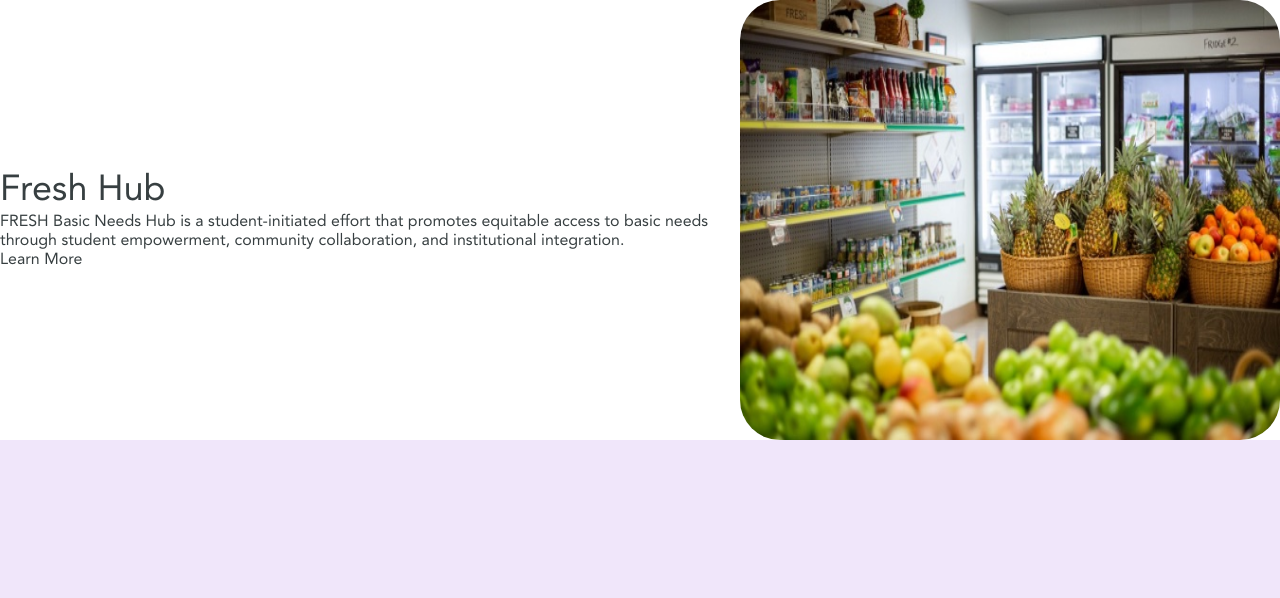
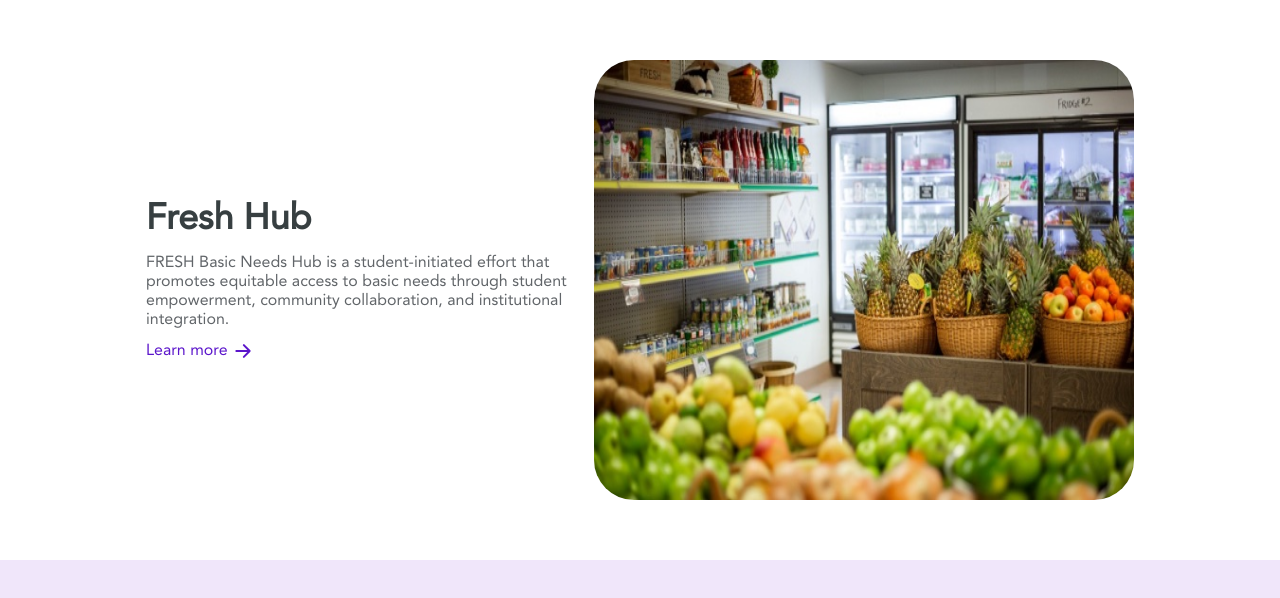
Before and after one commit to ctc-uci/bp-women-safety, a React (Create React App) app: page /Resources in a window 1280 px wide. Shown: the top 598 px of the page. Built offline with nearby package versions, Linux system fonts and the light colour scheme.

Commit message:
intro section fresh hub

```diff
--- a/src/common/vars.css
+++ b/src/common/vars.css
@@ -6,5 +6,5 @@
 
   /* Text */
   --light-black: #373F41;
-
+  --light-text: #616569;
 }
--- a/src/components/AboutSection/AboutSection.jsx
+++ /dev/null
@@ -1,24 +0,0 @@
-import React from 'react';
-import styles from './AboutSection.module.css';
-import '../../common/vars.css';
-import freshHub from '../../images/FreshHubPic.jpg';
-
-const AboutSection = () => {
-  return (
-    <div className={styles.main}>
-      <div className={styles.text}>
-        <div className={styles.title}>Fresh Hub</div>
-        <div className={styles.desc}>
-          FRESH Basic Needs Hub is a student-initiated effort that promotes equitable access to
-          basic needs through student empowerment, community collaboration, and institutional
-          integration.
-        </div>
-        <div>Learn More</div>
-      </div>
-
-      <img src={freshHub} alt="" className={styles['display-img']} />
-    </div>
-  );
-};
-
-export default AboutSection;
--- a/src/components/AboutSection/AboutSection.module.css
+++ /dev/null
@@ -1,40 +0,0 @@
-body{
-  margin: 0px;
-}
-
-.main{
-  font-family: 'Avenir';
-  color: var(--light-black);
-  background-color: white;
-  width: 100%;
-  display: flex;
-  flex-direction: row;
-  align-items: center;
-
-}
-
-.text{
-
-
-}
-
-
-.title{
-  font-size: 36px;
-}
-
-.desc{
-  font-size: 16px;
-}
-
-a {
-  color: var(--primary-purple);
-
-}
-
-.display-img{
-  width: 540px;
-  height: 440px;
-  border-radius: 40px;
-
-}
--- /dev/null
+++ b/src/components/IntroSection/IntroSection.jsx
@@ -0,0 +1,40 @@
+import React from 'react';
+import styles from './IntroSection.module.css';
+import '../../common/vars.css';
+import freshHub from '../../images/FreshHubPic.jpg';
+
+const IntroSection = () => {
+  return (
+    <div className={styles.main}>
+      <div className={styles.text}>
+        <div className={styles.title}>Fresh Hub</div>
+        <div className={styles.desc}>
+          FRESH Basic Needs Hub is a student-initiated effort that promotes equitable access to
+          basic needs through student empowerment, community collaboration, and institutional
+          integration.
+        </div>
+        <a href="https://basicneeds.uci.edu/" target="_blank" rel="noreferrer">
+          <span>Learn more</span>
+          <svg
+            width="20"
+            height="20"
+            viewBox="0 0 20 20"
+            fill="none"
+            xmlns="http://www.w3.org/2000/svg"
+          >
+            <path
+              d="M10.8334 4.16675L16.6667 10.0001L10.8334 15.8334M3.33337 10.0001H16.6667H3.33337Z"
+              stroke="#5B15CB"
+              strokeWidth="2"
+              strokeLinecap="round"
+              strokeLinejoin="round"
+            />
+          </svg>
+        </a>
+      </div>
+      <img src={freshHub} alt="" className={styles['display-img']} />
+    </div>
+  );
+};
+
+export default IntroSection;
--- /dev/null
+++ b/src/components/IntroSection/IntroSection.module.css
@@ -0,0 +1,77 @@
+body{
+  margin: 0px;
+}
+
+.main{
+  font-family: 'Avenir';
+  color: var(--light-black);
+  background-color: white;
+  display: flex;
+  flex-direction: row;
+  align-items: center;
+  justify-content: center;
+  padding: 60px 0;
+
+}
+
+.main > * {
+  width: 35%;
+}
+
+.text{
+  display: flex;
+  flex-direction: column;
+  height: 185px;
+  justify-content: space-evenly;
+
+
+}
+
+
+.title{
+  font-size: 36px;
+  font-weight: bolder;
+}
+
+.desc{
+  font-size: 16px;
+  color: var(--light-text);
+}
+
+a {
+  display: flex;
+  align-items: center;
+  color: var(--primary-purple);
+  text-decoration: none;
+
+}
+
+a > span{
+  padding-right: 5px;
+}
+
+.display-img{
+  width: 540px;
+  height: 440px;
+  border-radius: 40px;
+
+}
+
+
+@media screen and (max-width: 800px) {
+
+  .main{
+    flex-direction: column;
+  }
+
+  .main > * {
+    width: 80%;
+  }
+
+
+  .display-img{
+    width: 80%;
+    height: 65%;
+  }
+
+}
--- a/src/pages/Layout.jsx
+++ b/src/pages/Layout.jsx
@@ -5,7 +5,7 @@
 // import Footer from '../components/Footer';
 // import { Link } from 'react-router-dom';
 import './Layout.css';
-import AboutSection from '../components/AboutSection/AboutSection';
+import IntroSection from '../components/IntroSection/IntroSection';
 
 const Layout = () => {
   return (
@@ -16,7 +16,7 @@ const Layout = () => {
         <Link to="" className="link">Home Page  </Link>
         <Link to="/Resources" className="link">All Resources Page  </Link>
       </nav> */}
-      <AboutSection />
+      <IntroSection />
       {/* <Outlet />
       <div className="Footer">
         <Footer />
```
